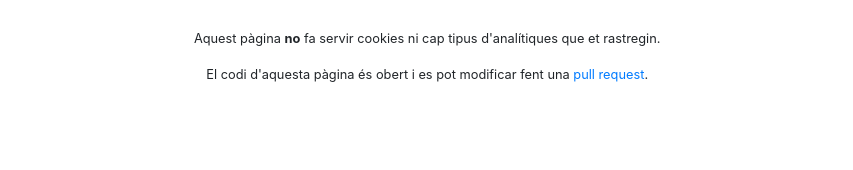
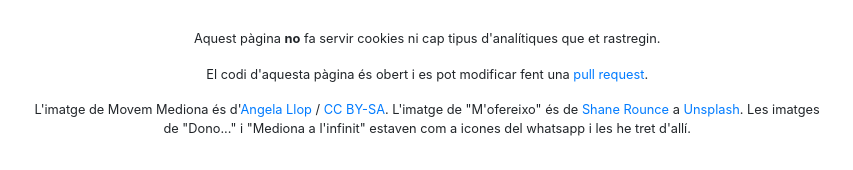
Before and after one commit to mediona/grups-mediona, a plain HTML site: page index.html in a window 1280 px wide. Shown: the part 718-888 px from the top of the page, without its empty margins (16-869 px from the left). Before the commit the page ends 834 px from the top, so only its background shows below. Drawn offline with nearby package versions, Linux system fonts and the light colour scheme.

Commit message:
Afegeix referències de les imatges

```diff
--- a/index.html
+++ b/index.html
@@ -111,21 +111,38 @@
       </div>
       <div class="row">
         <div class="col-md-9 col-xl-8 py-md-3 pl-md-5 text-center">
-          <p>
-            <small>
+          <small>
+            <p>
               Aquest pàgina <b>no</b> fa servir cookies ni cap tipus
               d'analítiques que et rastregin.
-            </small>
-          </p>
-          <p>
-            <small>
+            </p>
+            <p>
               El codi d'aquesta pàgina és obert i es pot modificar fent una
               <a
                 href="https://grups-mediona.netlify.app/albertpastrana/grups-mediona"
                 >pull request</a
               >.
-            </small>
-          </p>
+            </p>
+            <p>
+              L'imatge de Movem Mediona és d'<a
+                href="https://commons.wikimedia.org/wiki/File:Esgl%C3%A9sia_parroquial_de_Sant_Joan_de_Mediona_-_3.jpg"
+                title="via Wikimedia Commons"
+                >Angela Llop</a
+              >
+              /
+              <a href="https://creativecommons.org/licenses/by-sa/2.0"
+                >CC BY-SA</a
+              >. L'imatge de "M'ofereixo" és de
+              <a href="https://unsplash.com/@shanerounce" target="_blank"
+                >Shane Rounce</a
+              >
+              a
+              <a href="https://unsplash.com/photos/DNkoNXQti3c" target="_blank"
+                >Unsplash</a
+              >. Les imatges de "Dono..." i "Mediona a l'infinit" estaven com a
+              icones del whatsapp i les he tret d'allí.
+            </p>
+          </small>
         </div>
       </div>
     </div>
```
